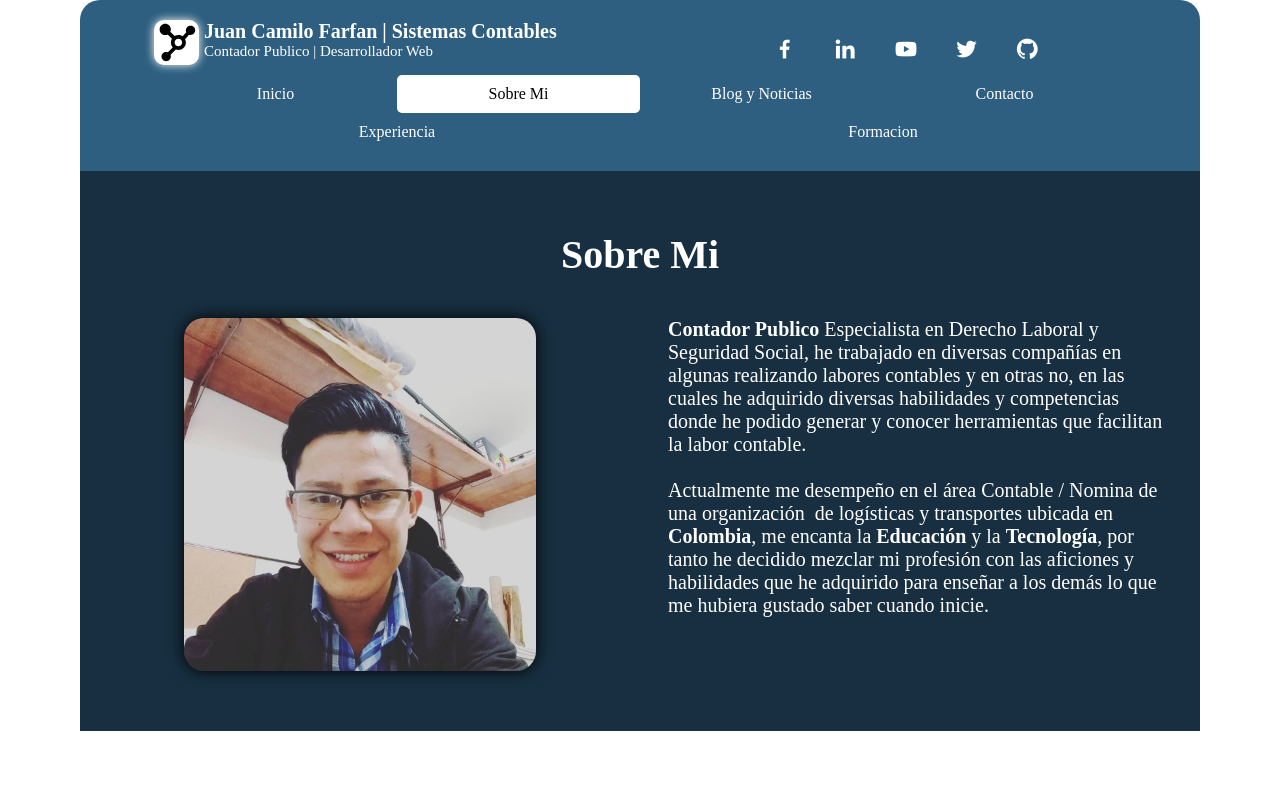
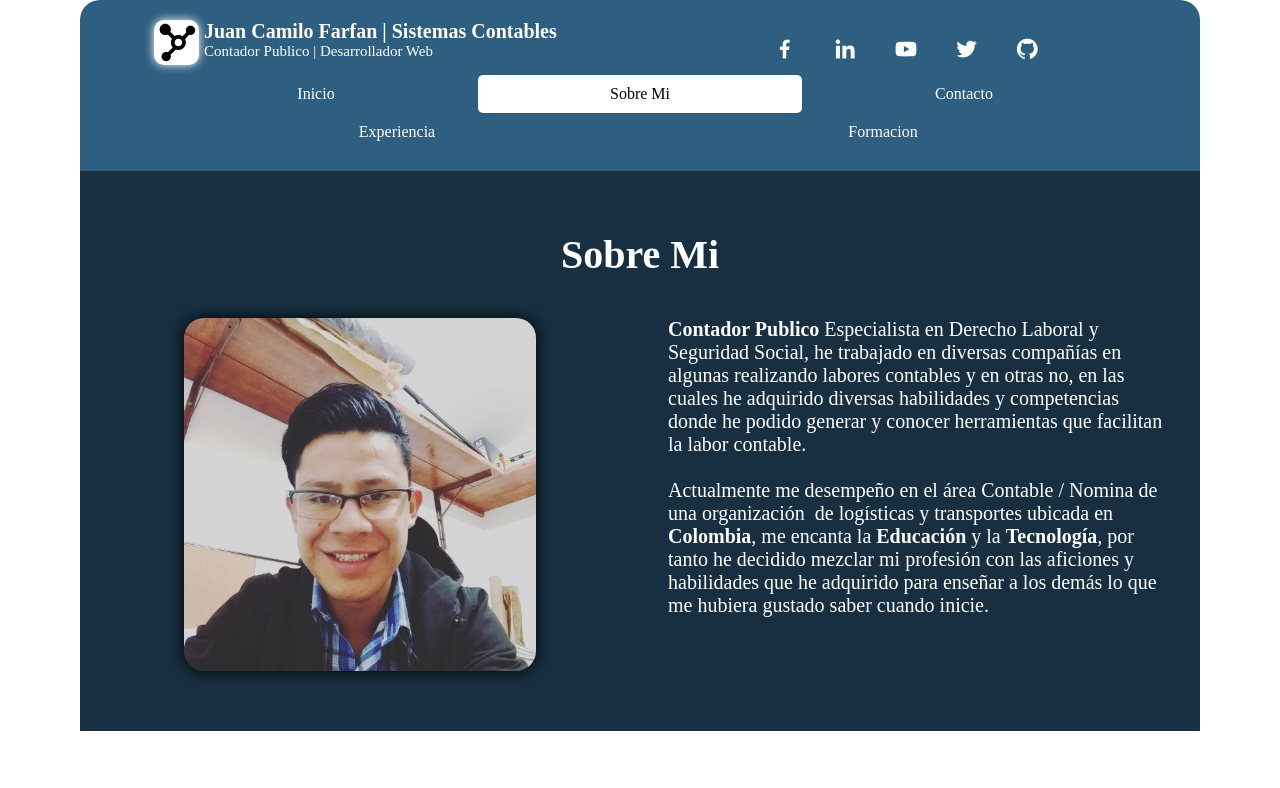
Before and after one commit to farfan97/sistemascontables, a plain HTML site: page about.html in a window 1280 px wide. Shown: the top 788 px of the page. Drawn offline with nearby package versions, Linux system fonts and the light colour scheme.

Commit message:
verificacion menu

```diff
--- a/about.html
+++ b/about.html
@@ -38,7 +38,6 @@
             <nav class="menu-navigation">
                 <a class="menu-item" href="index.html">Inicio</a>
                 <a class="menu-item active" href="about.html">Sobre Mi</a>
-                <a class="menu-item" href="#blog">Blog y Noticias</a>
                 <a class="menu-item" href="#contacto">Contacto</a>
             </nav>
             <nav class="menu-navigation">
```
Also changed, not shown: index.html (+0 -1 lines).
